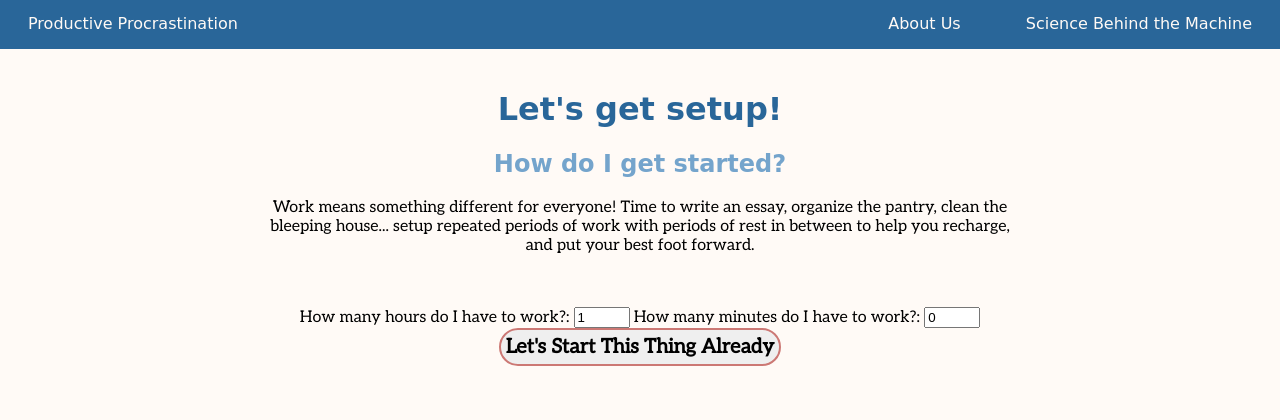
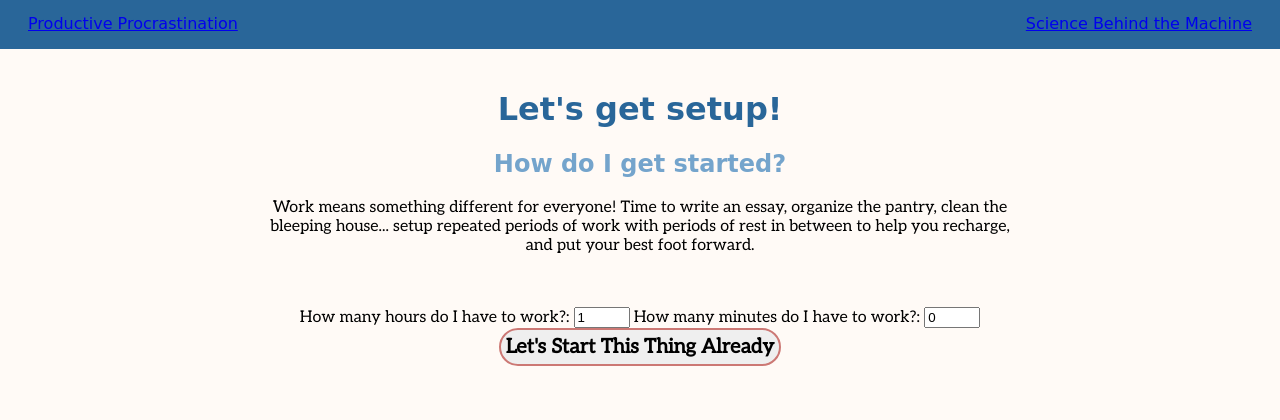
Before and after one commit to averma1/ProductiveProcrastination, a Flask app: page /goToBreakPage in a window 1280 px wide. Shown: the top 420 px of the page. Run offline with Flask 2, Linux system fonts and the light colour scheme; some libraries are stand-ins or nearby versions; some web fonts are replaced.

Commit message:
Navbar changes

```diff
--- a/app/templates/base.html
+++ b/app/templates/base.html
@@ -10,12 +10,10 @@
 {% endblock %}
 
 {% block navbar %}
-
 <nav class="nav">
-    <div class="nav__title">Productive Procrastination</div>
+        <a class="nav__title" href="{{ url_for('index') }}">Productive Procrastination</a>
     <ul class="nav__list">
-        <li class="nav__item">About Us</li>
-        <li class="nav__item" a href="{{ url_for('goToSciencePage') }}">Science Behind the Machine</li>
+        <a class="nav__item" href="{{ url_for('goToSciencePage') }}">Science Behind the Machine</a>
     </ul>
 </nav>
 <div style="height: 30px;"></div>
```
